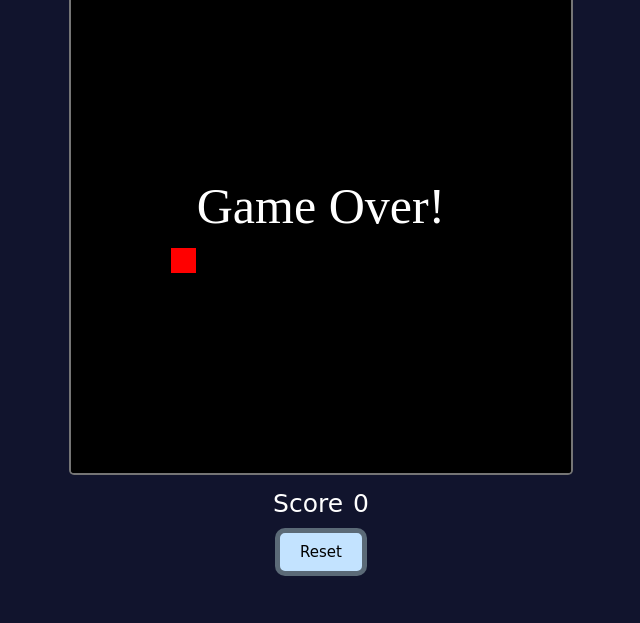
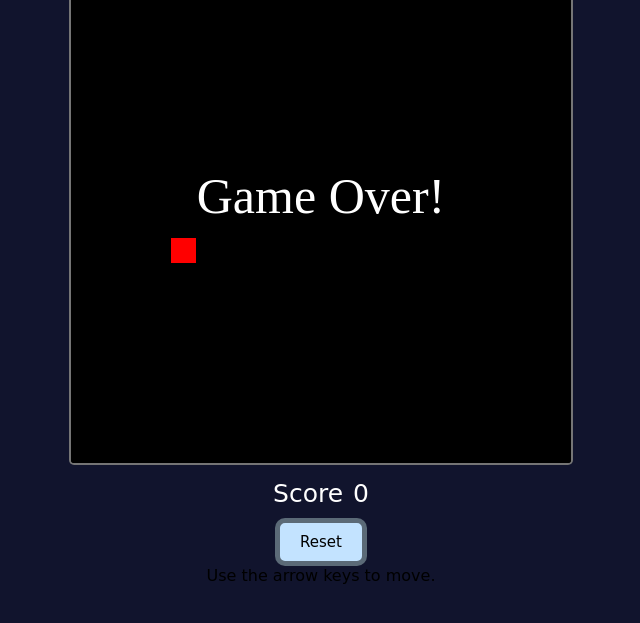
Before and after one commit to BrandonTraviss/Snake, a plain HTML site: page index.html in a window 1280 px wide. Shown: the part 151-774 px from the top of the page, without its empty margins (319-959 px from the left). Drawn offline with Linux system fonts and the light colour scheme.

Commit message:
Update index.html

```diff
--- a/index.html
+++ b/index.html
@@ -16,6 +16,7 @@
             <p id="scoreText"></p>
         </div>
         <button id="resetBtn">Reset</button>
+        <p>Use the arrow keys to move.</p>
     </div>
 </body>
 <script type="module" src="snake.js"></script>
```
